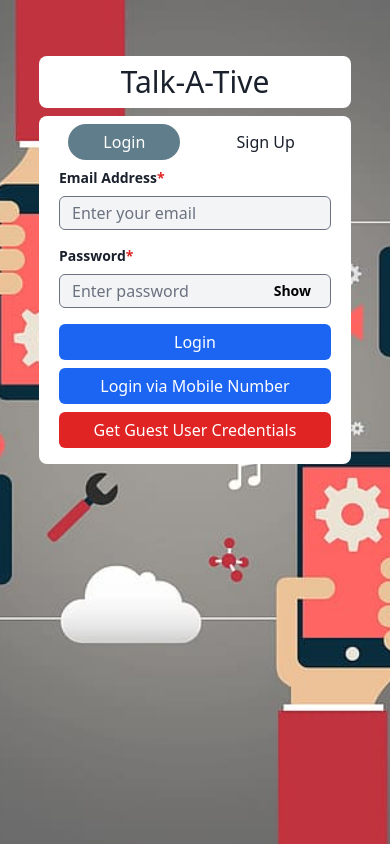
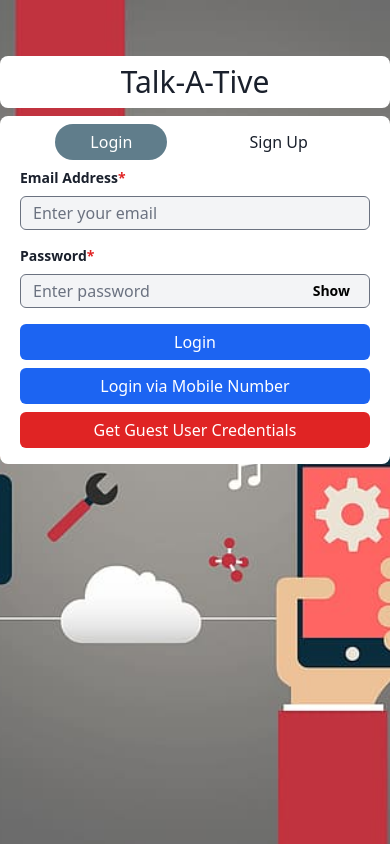
Before and after one commit to Mallikarjuna-dev/livechat-mern, a React (Create React App) app in the folder frontend/: page / in a window 390 px wide. Built offline with nearby package versions, Linux system fonts and the light colour scheme; no server answers.

Commit message:
updated notifications and all user texts

```diff
--- a/frontend/src/components/Authentication/MobileLogin.jsx
+++ b/frontend/src/components/Authentication/MobileLogin.jsx
@@ -180,7 +180,7 @@ const MobileLogin = () => {
       <div id="recaptcha-container"></div>
       <section>
         <form
-          className="flex flex-col gap-y-2 my-2 px-1 text-start"
+          className="flex flex-col gap-y-2 my-2 text-start"
           onSubmit={(e) => onSubmit(e)}
         >
           <div className="flex flex-col mb-1">
@@ -201,7 +201,7 @@ const MobileLogin = () => {
                 onChange={setPhone}
               />
               <button
-                className="absolute inset-y-0 right-0 font-medium text-sm px-2 rounded-md bg-teal-400 flex items-center w-fit text-white"
+                className="absolute inset-y-0 right-0 font-medium text-sm px-0.5 rounded-md bg-teal-400 flex items-center w-fit text-white"
                 onClick={(e) => onSignup(e)}
               >
                 {loading ? "Loading..." : "Send code via SMS"}
--- a/frontend/src/pages/Homepage.js
+++ b/frontend/src/pages/Homepage.js
@@ -21,14 +21,14 @@ const Homepage = () => {
   };
 
   return (
-    <div className="container w-4/5 md:w-4/6 lg:w-3/5 xl:w-2/5 mx-auto mt-12 md:mt-16 lg:mt-12 popin">
+    <div className="container w-5/5 md:w-4/6 lg:w-3/5 xl:w-2/5 mx-auto mt-12 md:mt-16 lg:mt-12 popin">
       <div className="bg-white my-2 rounded-lg">
         <h2 className="text-3xl font-normal py-2">Talk-A-Tive</h2>
       </div>
       <div className="bg-white w-full py-2 rounded-lg">
         {activeTab === "viaotp" ? (
           <h4 className="text-xl font-normal rounded-md mx-auto bg-blue-gray-500 text-white py-1.5">
-            Login using mobile otp
+            Login using Mobile OTP
           </h4>
         ) : (
           <div className="flex justify-evenly">
```
